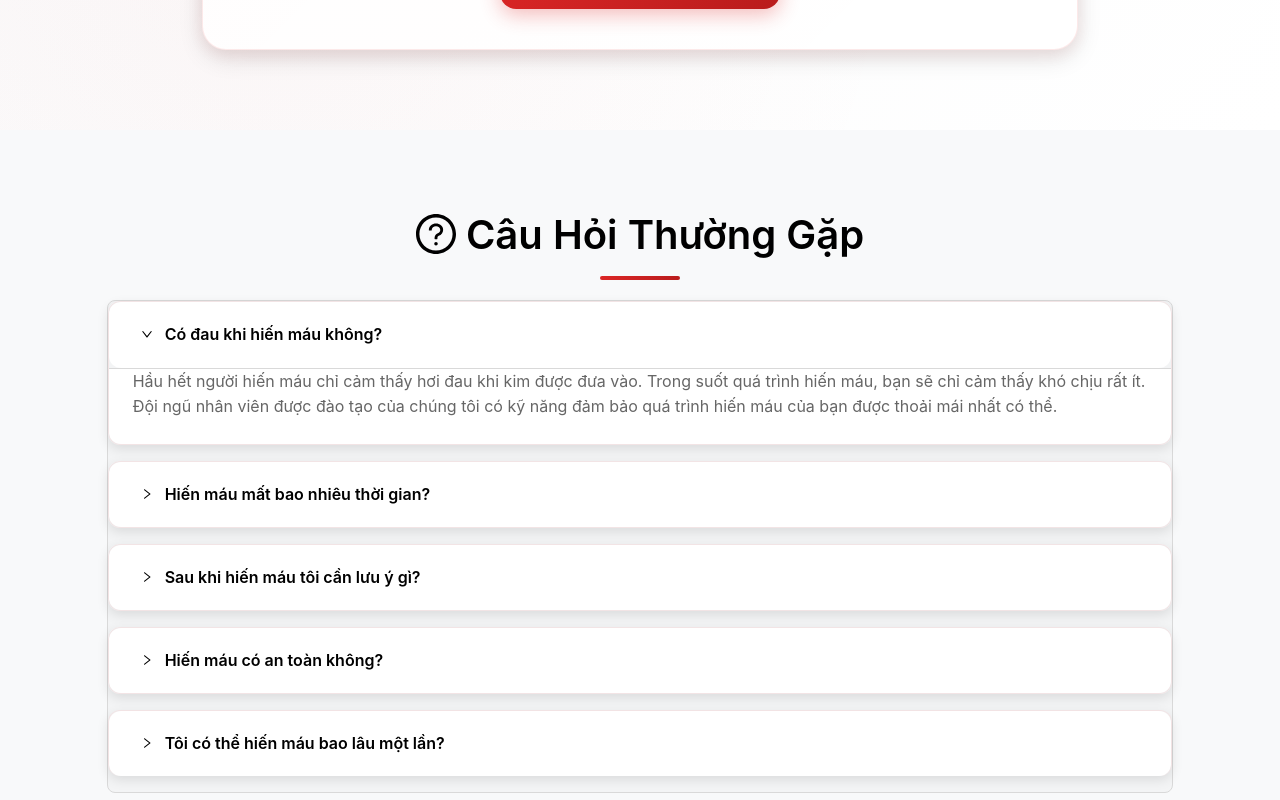
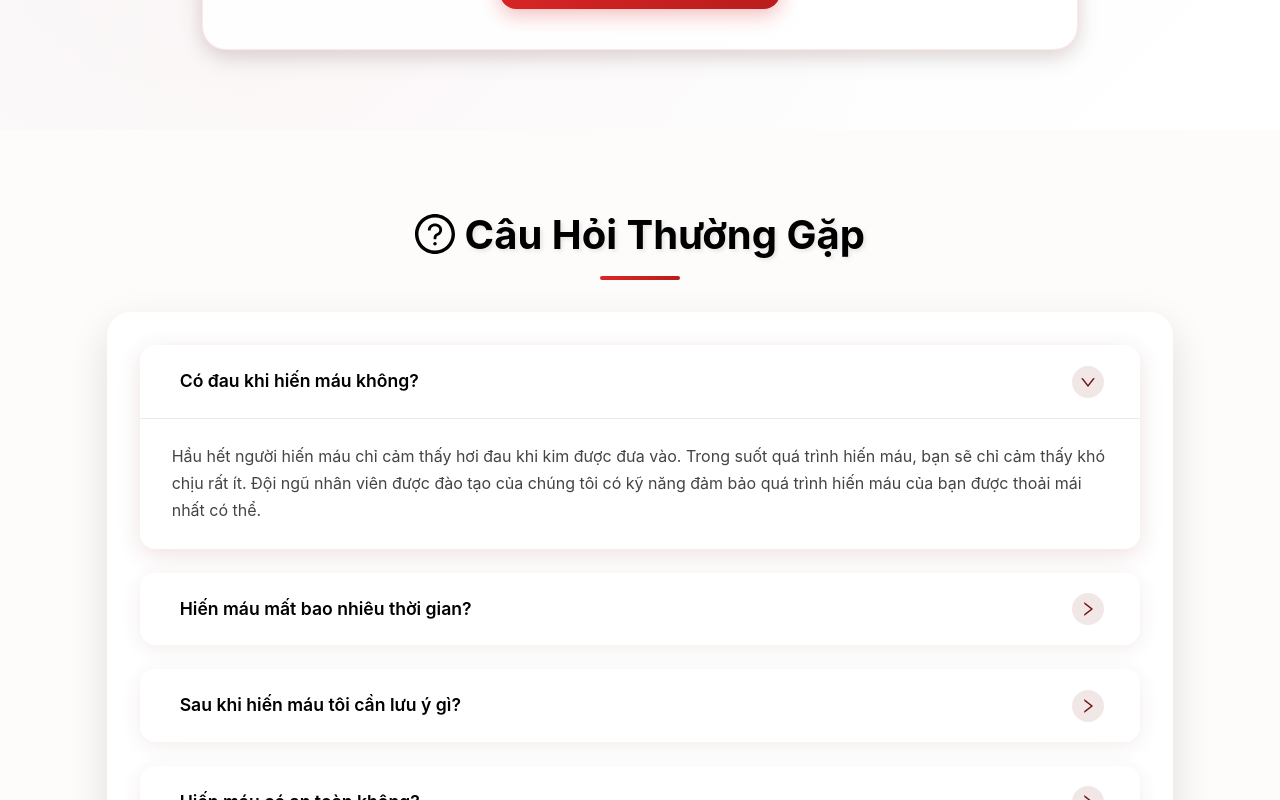
Before and after one commit to SWP301-Blood-Donation-Support-System/Front-End-React, a React (Create React App) app: page /booking in a window 1280 px wide. Shown: the part 3000-3800 px from the top of the page. Built offline with nearby package versions, Linux system fonts and the light colour scheme.

Commit message:
faq section in bookingPage updated

```diff
--- a/src/styles/pages/_booking.scss
+++ b/src/styles/pages/_booking.scss
@@ -507,56 +507,151 @@
   }
 }
 
-// FAQ Section
+// FAQ Section - Using FAQPage styling
 .faq-section {
   @include section-padding;
-  background: $background-light;
+  background: #FEFBFB;
+
+  .container {
+    max-width: 1300px;
+    margin: 0 auto;
   }
+  .section-title {
+    text-align: center;
+    color: $text-primary !important;
+    font-size: 2.5rem !important;
+    font-weight: 700 !important;
+    margin-bottom: 2rem !important;
+    text-shadow: 2px 2px 4px rgba(0, 0, 0, 0.1);
 
-.faq-collapse .ant-collapse-item {
-  margin-bottom: $spacing-lg !important;
-  border-radius: $border-radius-lg !important;
-  box-shadow: $shadow-md !important;
-  overflow: hidden;
-  border: 1px solid rgba($primary-color, 0.08);
-  transition: $transition-normal;
-
-  &:hover {
-    transform: translateY(-4px);
-    box-shadow: $shadow-xl !important;
+    @media (max-width: 768px) {
+      font-size: 2rem !important;
+    }
   }
 }
 
-.faq-collapse .ant-collapse-header {
-  background: $background-white !important;
-  border-radius: $border-radius-lg !important;
-  font-weight: $font-weight-semibold !important;
-  color: $text-primary !important;
-  font-size: $font-size-base !important;
-  padding: $spacing-xl $spacing-xxl !important;
+// FAQ Wrapper
+.faq-section .faq-collapse {
+  background: rgba(255, 255, 255, 0.95);
+  backdrop-filter: blur(15px);
+  border-radius: 24px;
+  padding: 2rem;
+  box-shadow: 0 16px 40px rgba(0, 0, 0, 0.12);
+  border: 1px solid rgba(255, 255, 255, 0.3);
+
+  @media (max-width: 768px) {
+    padding: 1.5rem;
   }
 
-.faq-collapse .ant-collapse-content {
-  background: $background-white !important;
-  border-radius: 0 0 $border-radius-lg $border-radius-lg !important;
+  .ant-collapse-item {
+    margin-bottom: 1.5rem !important;
+    border: none !important;
+    border-radius: 16px !important;
+    overflow: hidden;
+    box-shadow: 0 4px 20px rgba(118, 22, 17, 0.08);
+    background: rgba(255, 255, 255, 0.8);
+    backdrop-filter: blur(10px);
+    transition: all 0.3s cubic-bezier(0.4, 0, 0.2, 1);
+
+    &:hover {
+      transform: translateY(-2px);
+      box-shadow: 0 8px 30px rgba(118, 22, 17, 0.15);
+    }    &.ant-collapse-item-active {
+      background: rgba(255, 255, 255, 0.95);
+      box-shadow: 0 6px 25px rgba(118, 22, 17, 0.12);
+    }.ant-collapse-header {
+      padding: 1.5rem 1.5rem 1.5rem 2.5rem !important;
+      background: transparent;
+      border: none;
+      border-radius: 16px;
+      transition: all 0.3s ease;
+      font-size: 1.1rem;
+      font-weight: 600;
+      color: $text-primary;
+      line-height: 1.4;
+
+      &:hover {
+        background: rgba(118, 22, 17, 0.03);
       }
 
-.faq-collapse .ant-collapse-content-box {
-  padding: 0 $spacing-xxl $spacing-xxl $spacing-xxl !important;
-  color: $text-tertiary !important;
-  line-height: $line-height-relaxed;
+      @media (max-width: 768px) {
+        font-size: 1rem;
+        padding: 1.25rem 1.25rem 1.25rem 2rem !important;
+      }
+    }
+
+    .ant-collapse-content {
+      border-top: 1px solid rgba(118, 22, 17, 0.1);      .ant-collapse-content-box {
+        padding: 1.5rem 2rem;
+        background: rgba(255, 255, 255, 0.9);
+        color: #444;
+        line-height: 1.7;
+        font-size: 1rem;
+
+        @media (max-width: 768px) {
+          padding: 1.25rem 1.5rem;
+        }
 
         ul {
-    margin: $spacing-md 0;
-    padding-left: $spacing-xl;
+          padding-left: 1.5rem;
+          margin: 0;
+
+          li {
+            margin-bottom: 0.75rem;
+            position: relative;
+            color: #555;
+            transition: color 0.2s ease;
+
+            &:hover {
+              color: #761611;
             }
 
-  li {
-    margin-bottom: $spacing-sm;
+            &::marker {
+              color: #D32F2F;
+            }
+
+            &:last-child {
+              margin-bottom: 0;
+            }
+          }
         }
 
         strong {
-    color: $text-primary;
+          color: #4A0E0E;
+          font-weight: 600;
+        }
+      }
+    }
+
+    .ant-collapse-expand-icon {
+      position: absolute !important;
+      right: 1.5rem !important;
+      top: 50% !important;
+      transform: translateY(-50%) !important;
+
+      @media (max-width: 768px) {
+        right: 1rem !important;
+      }
+
+      .anticon {
+        color: #761611 !important;
+        font-size: 1rem !important;
+        transition: all 0.3s cubic-bezier(0.4, 0, 0.2, 1) !important;
+        background: rgba(118, 22, 17, 0.1);
+        padding: 0.5rem;
+        border-radius: 50%;
+        width: 2rem;
+        height: 2rem;
+        display: flex;
+        align-items: center;
+        justify-content: center;
+
+        &:hover {
+          background: rgba(118, 22, 17, 0.2);
+          transform: scale(1.1);
+        }
+      }
+    }
   }
 }
 
```
Lines whose indentation alone changed are shown as unchanged.
